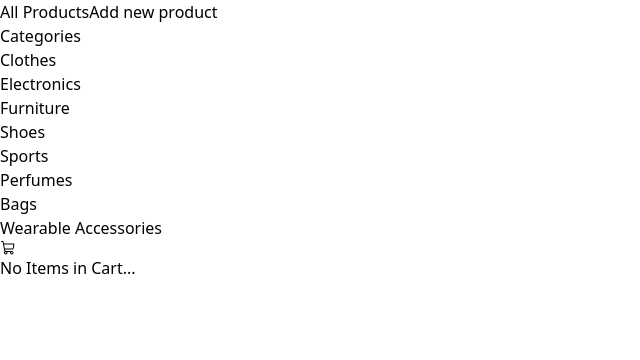
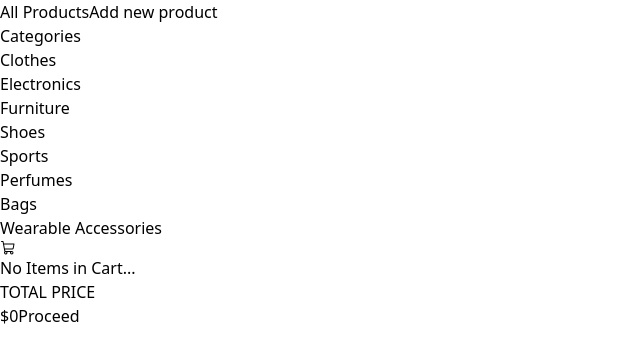
Before and after one commit to falguni-mondal/E-Store_Warmup, a React app: page /cart in a window 1280 px wide. Shown: the top 360 px of the page, without its empty margins (0-640 px from the left). Built offline with nearby package versions, Linux system fonts and the light colour scheme; the HTML template or start-up script is replaced by a standard one.

Commit message:
Some bug fixes regarding Cart Items

```diff
--- a/src/components/cart/Cart.jsx
+++ b/src/components/cart/Cart.jsx
@@ -1,17 +1,30 @@
-import React, { useContext } from 'react'
+import React, { useContext, useState } from 'react'
 import CartItem from './CartItem';
 import { ProductContext } from '../utils/Context';
+import { Link } from 'react-router-dom';
 
 const Cart = () => {
   const { raw } = useContext(ProductContext);
+  const [price, setPrice] = useState(0);
   return (
-    <div className='w-[80%] h-screen p-10 px-40 flex flex-col gap-3'>
-      {
-        raw.filter(item => item.cart).length > 0 ?
-          raw.filter(item => item.cart).map((item, index) => (
-            <CartItem item={item} index={index} />
-          )) : <h1 className='text-black text-3xl'>No Items in Cart...</h1>
-      }
+    <div className='w-[80%] h-screen p-10 px-40 relative'>
+      <div className='w-full h-[75%] flex flex-col gap-3 overflow-y-auto overflow-x-hidden'>
+        {
+          raw.filter(item => item.cart).length > 0 ?
+            raw.filter(item => item.cart).map((item, index) => (
+              <CartItem item={item} index={index} />
+            )) : <div className='w-full h-[80%] flex justify-center items-center'><h1 className='text-black text-3xl'>No Items in Cart...</h1></div>
+        }
+      </div>
+      <div className='fixed bottom-0 right-0 px-40 w-[80%] h-[25%] py-5 bg-sky-50'>
+        <div className='w-full h-full border-t border-gray-500 p-3 flex justify-between'>
+          <h1 className='text-2xl font-medium '>TOTAL PRICE</h1>
+          <div className='flex flex-col justify-between items-center gap-3'>
+            <span className='text-2xl font-medium'>{`$${price}`}</span>
+            <Link className='py-2 px-5 text-md bg-amber-500 shadow-xl shadow-amber-400 rounded-md text-white' to='/buy'>Proceed</Link>
+          </div>
+        </div>
+      </div>
     </div>
   )
 }
--- a/src/components/cart/CartItem.jsx
+++ b/src/components/cart/CartItem.jsx
@@ -3,17 +3,22 @@ import { Link } from 'react-router-dom';
 import { ProductContext } from '../utils/Context';
 
 const CartItem = (props) => {
-  const { images, title, category, description, price, id, cart} = props.item
+  const { images, title, category, description, price, id} = props.item
   const {index} = props
   const [qtty, setQtty] = useState(1);
   const { raw, setRaw } = useContext(ProductContext);
   const cartItemDeleter = ()=>{
-    const tempData = [...raw]
-    tempData[index].cart = false;
-    setRaw(tempData)
+    setRaw(
+      raw.map(item => {
+        if(item.id === id){
+          item.cart = false
+        }
+        return item
+      })
+    )
   }
   return (
-    <div key={index} className='w-full h-32 rounded-md bg-white flex justify-between p-2 overflow-hidden'>
+    <div key={index} className='w-full h-32 rounded-md bg-white flex justify-between p-2 overflow-hidden flex-shrink-0'>
       <div className='h-full flex w-[85%] items-center'>
         <Link to={`/productDescription/${id}`} className='h-full'><img className='h-full object-cover rounded' src={images} alt="" /></Link>
         <div className="details w-[75%] h-[95%] overflow-hidden ml-5 leading-none">
```
